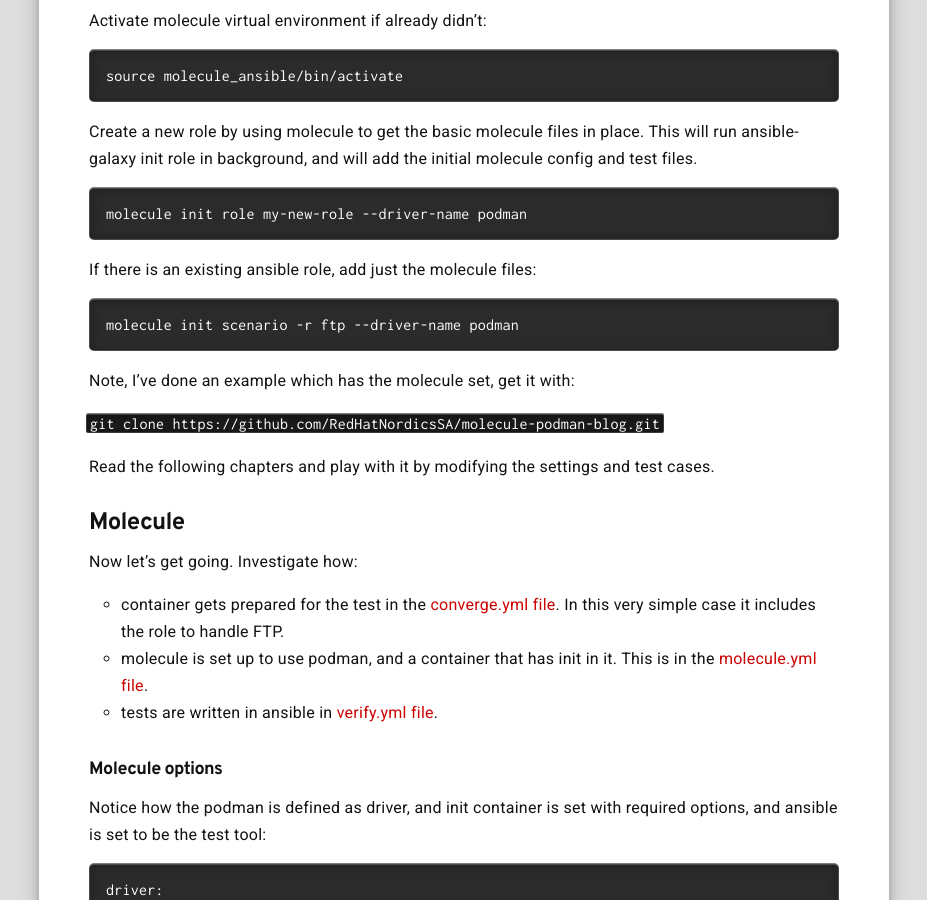
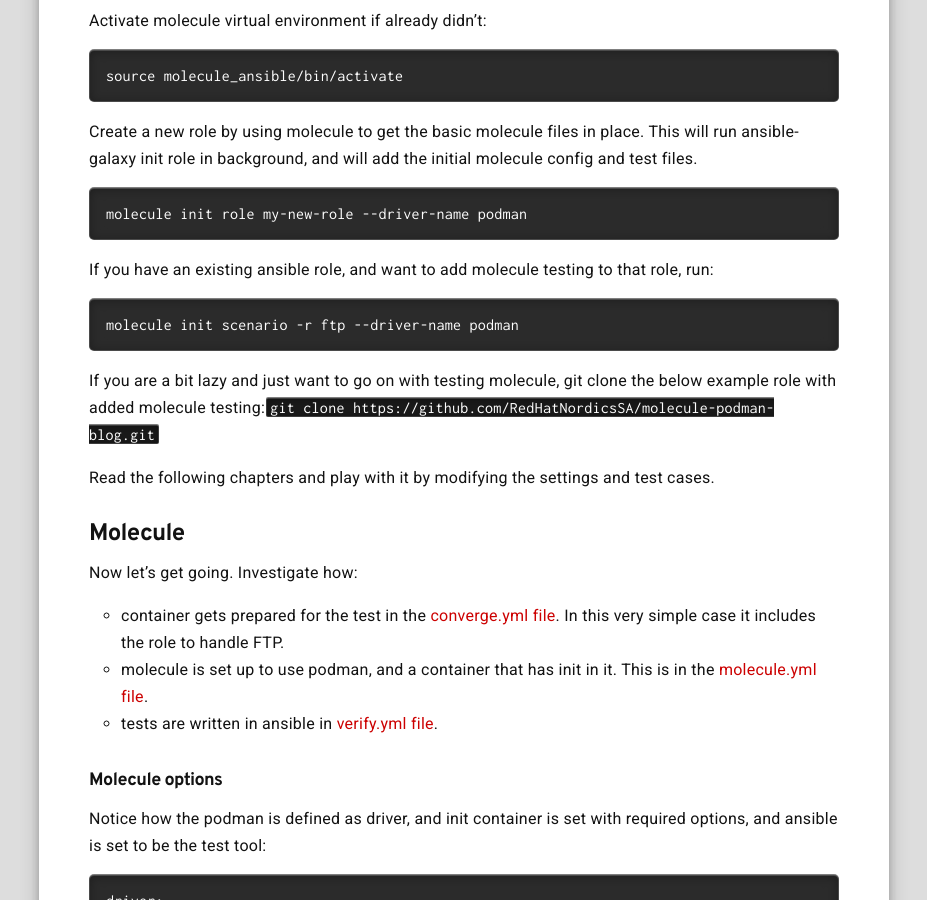
Before and after one commit to RedHatNordicsSA/RedHatNordicsSA.github.io, a Jekyll site: the page built from _posts/2020-05-14-test-ansible-role-molecule-podman.markdown, in a window 1280 px wide and 900 px high, scrolled down 2503 px. Shown: the whole window, without its empty margins (176-1103 px from the left). Built offline with Jekyll 4.4.1, drawn with Linux system fonts in a browser that asks for light colours.

Commit message:
Update 2020-05-14-test-ansible-role-molecule-podman.markdown

````diff
--- a/_posts/2020-05-14-test-ansible-role-molecule-podman.markdown
+++ b/_posts/2020-05-14-test-ansible-role-molecule-podman.markdown
@@ -103,13 +103,13 @@
 molecule init role my-new-role --driver-name podman
 ```
 
-If there is an existing ansible role, add just the molecule files:
+If you have an existing ansible role, and want to add molecule testing to that role, run:
 
 ```
 molecule init scenario -r ftp --driver-name podman
 ```
-Note, I've done an example which has the molecule set, get it with:
 
+If you are a bit lazy and just want to go on with testing molecule, git clone the below example role with added molecule testing:
 ```git clone https://github.com/RedHatNordicsSA/molecule-podman-blog.git```
 
 Read the following chapters and play with
````
